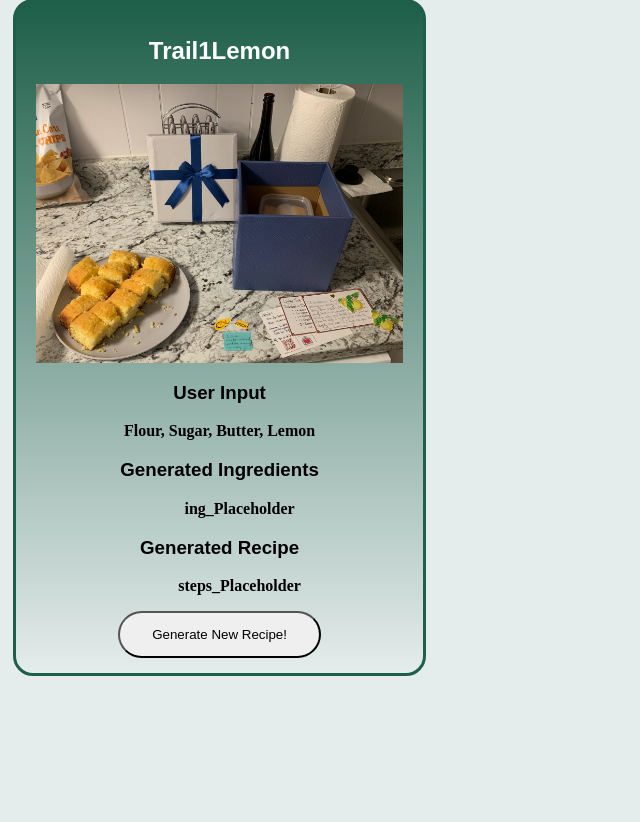
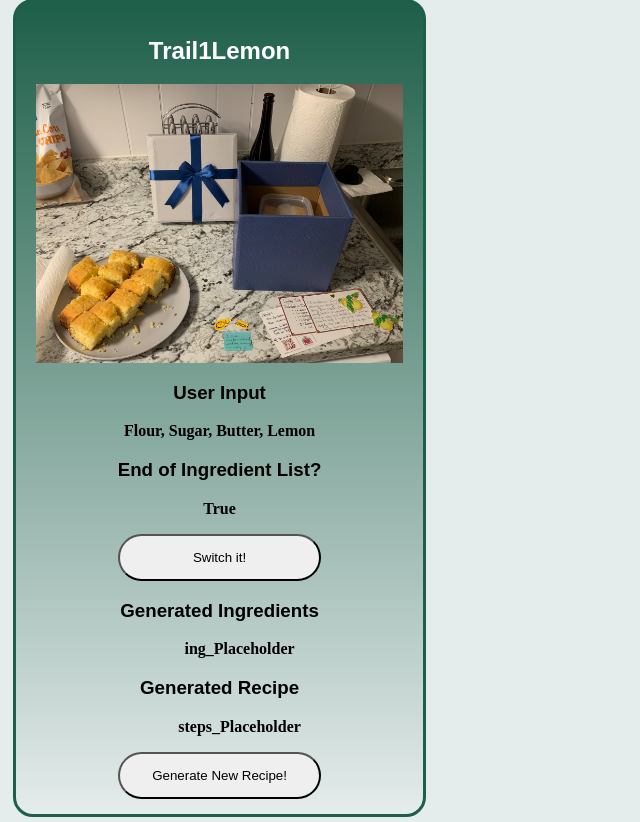
Before and after one commit to jtcastle/mlasterchef, a Django app: page /1/ in a window 1280 px wide. Shown: the part 111-933 px from the top of the page, without its empty margins (0-640 px from the left). Before the commit the page ends 787 px from the top, so only its background shows below. Run offline with Django 4.2, Linux system fonts and the light colour scheme; data comes from the database, SQL or seed files in the repository; both versions use the stored data as it was after the commit.

Commit message:
change button

```diff
--- a/recipe_generator/templates/recipe_generator/loading.html
+++ b/recipe_generator/templates/recipe_generator/loading.html
@@ -8,6 +8,6 @@
         <p>Stirring up your recipe. It'll be ready in a gif ;)</p>
     </ul>
     <a>
-        <img src="{% static 'recipe_generator/stir.gif' %}" class="center" width=90% lt="lemon cake">
+        <img src="{% static 'recipe_generator/stir.gif' %}" class="center" width=40% lt="lemon cake">
     </a>
 </body>
--- a/recipe_generator/templates/recipe_generator/output.html
+++ b/recipe_generator/templates/recipe_generator/output.html
@@ -35,6 +35,16 @@
         <p>
             {{ ing_list_obj.ing_list }}
         </p>
+        <h3>
+            End of Ingredient List?
+        </h3>
+        <p>
+            {{ ing_list_obj.complete }}
+        </p>
+
+        <form action="#" method="get">
+            <input type="submit" class="btn" value="Switch it!" name="complete_btn">
+        </form>
 
         <h3>
             Generated Ingredients
@@ -51,6 +61,7 @@
         <form action="#" method="get">
             <input type="submit" class="btn" value="Generate New Recipe!" name="refreshbtn">
         </form>
+
     </div>
 
     {% endblock %}
--- a/recipe_generator/views.py
+++ b/recipe_generator/views.py
@@ -62,6 +62,11 @@ def recipe(request, ing_list_obj_id):
         ing_list_obj.save()
         return redirect('recipe', ing_list_obj.id)
 
+    if (request.GET.get('complete_btn')):
+        ing_list_obj.complete = not ing_list_obj.complete
+        ing_list_obj.save()
+        return redirect('recipe', ing_list_obj.id)
+
     return render(request, 'recipe_generator/output.html', {'ing_list_obj': ing_list_obj,})
 
 def loading(request):
```
Also changed, not shown: db.sqlite3.
